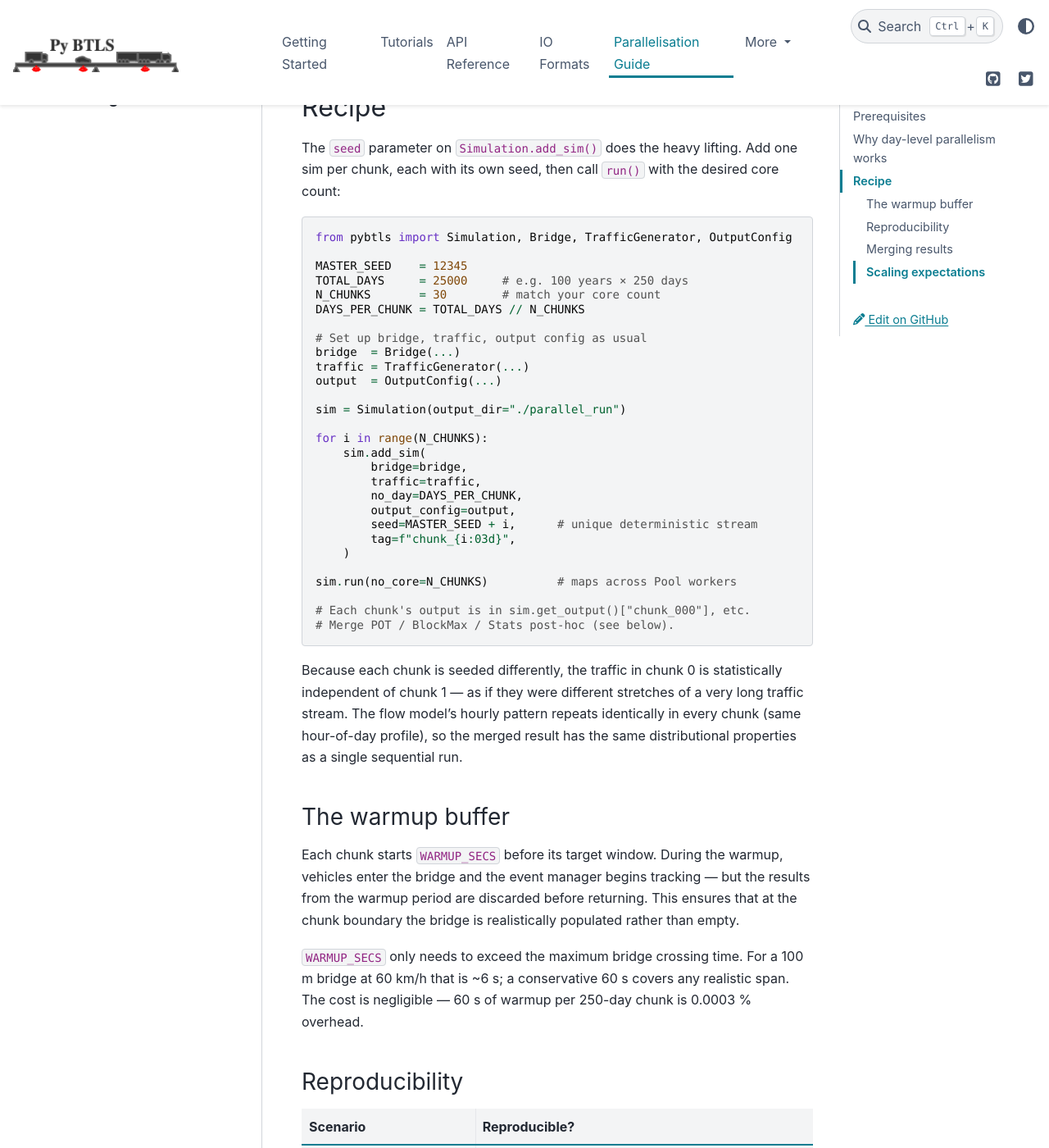
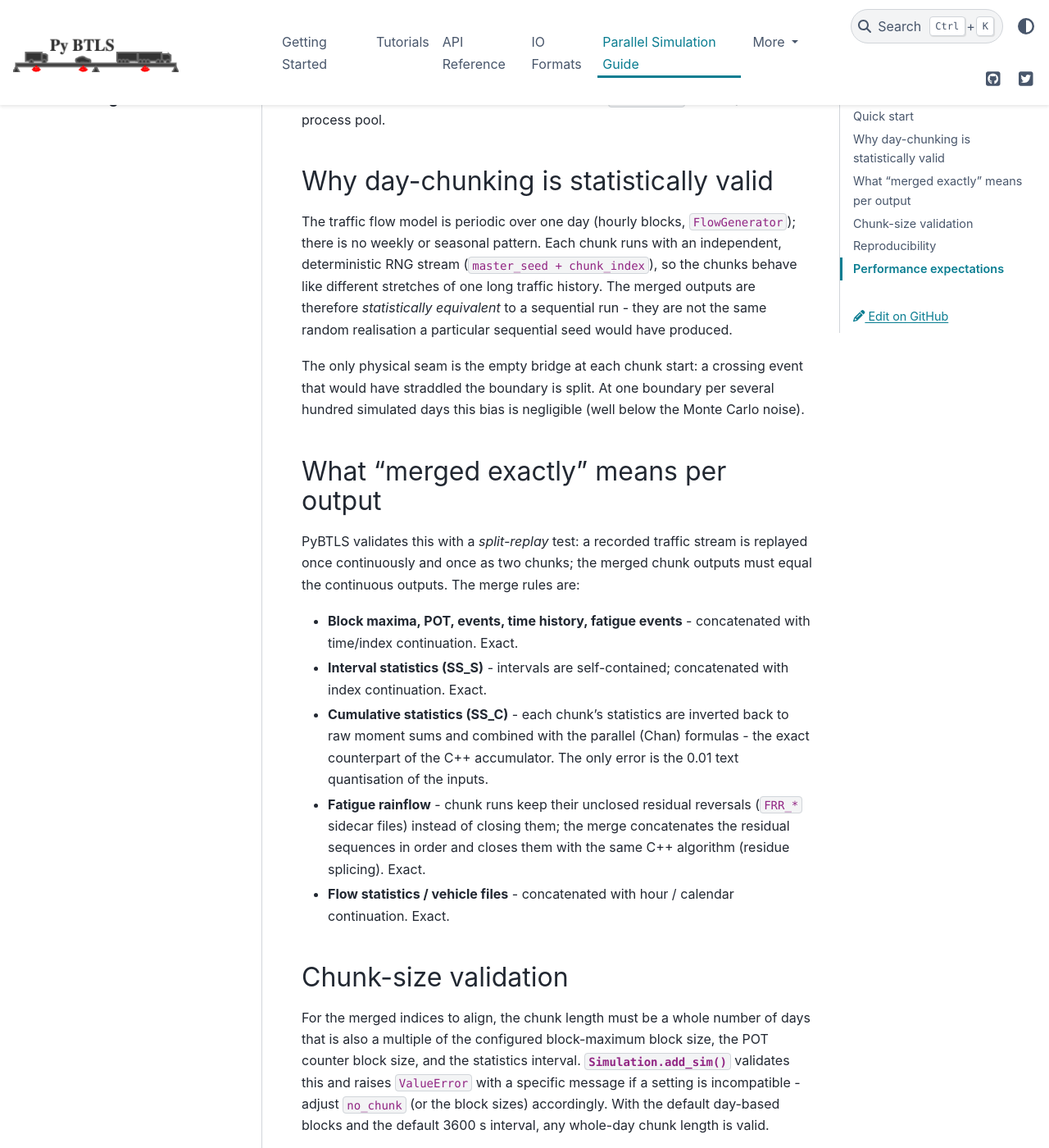
Before and after one commit to ccaprani/btls, a Sphinx documentation site: the page built from docs/source/parallel.rst, in a window 1280 px wide and 1400 px high, scrolled down 921 px. Shown: the whole window at 82% size. Built offline with Sphinx 7.4.7 and the PyData theme 0.15.4, drawn with Linux system fonts in a browser that asks for light colours; the version number is read from the project's files by our own code; some of the changed text lies outside the part shown.

Commit message:
docs: rewrite parallel guide around no_chunk API; document FRR sidecar
The previous parallel.rst described a manual chunking recipe and an
unimplemented warmup buffer. Rewritten around the actual
add_sim(no_chunk=N) API: quick start, statistical-validity rationale,
per-output merge semantics, chunk-size validation rules,
reproducibility matrix, and measured speedups. IO_formats gains the
FRR_* residual sidecar format.

Co-Authored-By: Claude Opus 4.8 (1M context) <noreply@anthropic.com>

```diff
--- a/docs/source/parallel.rst
+++ b/docs/source/parallel.rst
@@ -1,165 +1,135 @@
-Parallelisation Guide
-=====================
+Parallel Simulation Guide
+=========================
 
-PyBTLS simulations of long return periods (e.g. 100 years × 250 days =
-25 000 simulated days) can be parallelised across CPU cores by chunking
-the timeline into independent day-ranges and running each chunk as a
-separate process.  On a 30-core workstation this gives a near-linear
-speedup — a run that takes 8 hours single-threaded drops to ~16 minutes.
+Long simulations (e.g. a 100-year return period) can be split into
+independent day-chunks that run in parallel across CPU cores. PyBTLS
+does the splitting, seeding and result merging for you: pass
+``no_chunk`` to :meth:`Simulation.add_sim` and read the merged result
+as if it were a single run. On a 30-core workstation a simulation that
+takes ~10 hours single-threaded completes in ~20 minutes.
 
-Prerequisites
--------------
-
-The ``seed()`` API must be available (see PR #104 / the ``seed-api``
-branch).  Once merged, call it as:
+Quick start
+-----------
 
 .. code-block:: python
 
-   import pybtls
-   pybtls.lib.libbtls.seed(42)   # deterministic from here on
+   from pybtls import Simulation
 
+   sim = Simulation(output_dir="./out_100yr")
+   sim.add_sim(
+       bridge=bridge,
+       traffic=traffic_gen,          # a TrafficGenerator
+       no_day=25000,                 # e.g. 100 years x 250 days
+       output_config=output_config,
+       time_step=0.1,
+       seed=42,                      # master seed (optional)
+       no_chunk=25,                  # split into 25 chunks of 1000 days
+       tag="100yr",
+   )
+   sim.run(no_core=25)
 
-Why day-level parallelism works
--------------------------------
+   out = sim.get_output()["100yr"]   # one merged result
+   out.read_data("BM_summary")       # same shape as a sequential run
 
-The traffic flow model resets on hourly blocks
-(``FlowGenerator.cpp:updateBlock`` uses ``time % 3600``), so every day
-boundary (multiple of 86 400 s) is a natural seam.  The only coupling
-between consecutive days is:
+Everything else - per-chunk seeding, output directories, and the merge
+of every output type - is automatic. The merged object mirrors the
+usual output-manager interface (``get_summary``, ``read_data``,
+``relocate``); per-chunk results remain on disk under
+``<tag>/chunk_000``, ``<tag>/chunk_001``, ... and can be inspected with
+``out.read_chunk_data(key)`` or ``out.chunks``.
 
-* **Vehicles mid-bridge at midnight** — a truck crossing a 50 m bridge
-  at 80 km/h is on it for ~2.3 s.  This is handled by the *warmup
-  buffer* described below.
-* **Event-manager state** (running block-max, POT counters) — these are
-  accumulated per-chunk and merged post-hoc.
+Chunked simulations coexist freely with ordinary ones: you can add
+several chunked and unchunked simulations to the same ``Simulation``
+and they share one process pool.
 
-Neither of these requires the chunks to run in sequence.
+Why day-chunking is statistically valid
+---------------------------------------
 
+The traffic flow model is periodic over one day (hourly blocks,
+``FlowGenerator``); there is no weekly or seasonal pattern. Each chunk
+runs with an independent, deterministic RNG stream
+(``master_seed + chunk_index``), so the chunks behave like different
+stretches of one long traffic history. The merged outputs are therefore
+*statistically equivalent* to a sequential run - they are not the same
+random realisation a particular sequential seed would have produced.
 
-Recipe
-------
+The only physical seam is the empty bridge at each chunk start: a
+crossing event that would have straddled the boundary is split. At one
+boundary per several hundred simulated days this bias is negligible
+(well below the Monte Carlo noise).
 
-The ``seed`` parameter on ``Simulation.add_sim()`` does the heavy
-lifting.  Add one sim per chunk, each with its own seed, then call
-``run()`` with the desired core count:
+What "merged exactly" means per output
+--------------------------------------
 
-.. code-block:: python
+PyBTLS validates this with a *split-replay* test: a recorded traffic
+stream is replayed once continuously and once as two chunks; the merged
+chunk outputs must equal the continuous outputs. The merge rules are:
 
-   from pybtls import Simulation, Bridge, TrafficGenerator, OutputConfig
+* **Block maxima, POT, events, time history, fatigue events** -
+  concatenated with time/index continuation. Exact.
+* **Interval statistics (SS_S)** - intervals are self-contained;
+  concatenated with index continuation. Exact.
+* **Cumulative statistics (SS_C)** - each chunk's statistics are
+  inverted back to raw moment sums and combined with the parallel
+  (Chan) formulas - the exact counterpart of the C++ accumulator. The
+  only error is the 0.01 text quantisation of the inputs.
+* **Fatigue rainflow** - chunk runs keep their unclosed residual
+  reversals (``FRR_*`` sidecar files) instead of closing them; the
+  merge concatenates the residual sequences in order and closes them
+  with the same C++ algorithm (residue splicing). Exact.
+* **Flow statistics / vehicle files** - concatenated with hour /
+  calendar continuation. Exact.
 
-   MASTER_SEED    = 12345
-   TOTAL_DAYS     = 25000     # e.g. 100 years × 250 days
-   N_CHUNKS       = 30        # match your core count
-   DAYS_PER_CHUNK = TOTAL_DAYS // N_CHUNKS
+Chunk-size validation
+---------------------
 
-   # Set up bridge, traffic, output config as usual
-   bridge  = Bridge(...)
-   traffic = TrafficGenerator(...)
-   output  = OutputConfig(...)
+For the merged indices to align, the chunk length must be a whole
+number of days that is also a multiple of the configured block-maximum
+block size, the POT counter block size, and the statistics interval.
+:meth:`Simulation.add_sim` validates this and raises ``ValueError``
+with a specific message if a setting is incompatible - adjust
+``no_chunk`` (or the block sizes) accordingly. With the default
+day-based blocks and the default 3600 s interval, any whole-day chunk
+length is valid.
 
-   sim = Simulation(output_dir="./parallel_run")
-
-   for i in range(N_CHUNKS):
-       sim.add_sim(
-           bridge=bridge,
-           traffic=traffic,
-           no_day=DAYS_PER_CHUNK,
-           output_config=output,
-           seed=MASTER_SEED + i,      # unique deterministic stream
-           tag=f"chunk_{i:03d}",
-       )
-
-   sim.run(no_core=N_CHUNKS)          # maps across Pool workers
-
-   # Each chunk's output is in sim.get_output()["chunk_000"], etc.
-   # Merge POT / BlockMax / Stats post-hoc (see below).
-
-Because each chunk is seeded differently, the traffic in chunk 0 is
-statistically independent of chunk 1 — as if they were different
-stretches of a very long traffic stream.  The flow model's hourly
-pattern repeats identically in every chunk (same hour-of-day profile),
-so the merged result has the same distributional properties as a
-single sequential run.
-
-
-The warmup buffer
-^^^^^^^^^^^^^^^^^
-
-Each chunk starts ``WARMUP_SECS`` before its target window.  During
-the warmup, vehicles enter the bridge and the event manager begins
-tracking — but the results from the warmup period are discarded before
-returning.  This ensures that at the chunk boundary the bridge is
-realistically populated rather than empty.
-
-``WARMUP_SECS`` only needs to exceed the maximum bridge crossing time.
-For a 100 m bridge at 60 km/h that is ~6 s; a conservative 60 s
-covers any realistic span.  The cost is negligible — 60 s of warmup
-per 250-day chunk is 0.0003 % overhead.
-
+Chunking requires a :class:`TrafficGenerator` (recorded traffic cannot
+be re-seeded) and ``no_day`` divisible by ``no_chunk``.
 
 Reproducibility
-^^^^^^^^^^^^^^^
+---------------
 
-+-----------------------------------------+------------------+
-| Scenario                                | Reproducible?    |
-+=========================================+==================+
-| Single run, no ``seed()``               | No (same as      |
-|                                         | today)           |
-+-----------------------------------------+------------------+
-| Single run, ``seed(42)``                | Yes              |
-+-----------------------------------------+------------------+
-| Parallel, no ``seed()``                 | No (each worker  |
-|                                         | auto-seeds from  |
-|                                         | ``random_device``|
-|                                         | — different but  |
-|                                         | independent)     |
-+-----------------------------------------+------------------+
-| Parallel, ``seed(master + chunk_id)``   | Yes              |
-+-----------------------------------------+------------------+
++--------------------------------------------+----------------------+
+| Scenario                                   | Reproducible?        |
++============================================+======================+
+| ``seed=None`` (default)                    | No - a random master |
+|                                            | seed is drawn; read  |
+|                                            | it back from         |
+|                                            | ``out.master_seed``  |
++--------------------------------------------+----------------------+
+| ``seed=42, no_chunk=N``                    | Yes - chunk i runs   |
+|                                            | with seed 42 + i     |
++--------------------------------------------+----------------------+
+| Same seed, different ``no_chunk``          | No - different chunk |
+|                                            | boundaries and seeds |
++--------------------------------------------+----------------------+
 
-If ``seed()`` is never called, every spawned worker process loads
-``libbtls`` fresh, which triggers ``std::random_device`` to seed the
-Mersenne Twister independently.  The result is non-reproducible but
-statistically valid — exactly the same behaviour as a single unseeded
-run, just faster.
+Performance expectations
+------------------------
 
+Day-chunking is embarrassingly parallel; the only overheads are the
+process spawn (~0.5 s per worker, one-off) and the merge (sub-second).
+Measured on a 32-core workstation (2 lanes, 500 trucks/h/lane, 0.1 s
+step, BM+POT+Stats+rainflow outputs):
 
-Merging results
-^^^^^^^^^^^^^^^
+==========  ===========  ================  ========
+Days        single core  8 chunks/8 cores  speedup
+==========  ===========  ================  ========
+16          2.5 s        0.8 s             3.1x
+96          15.0 s       2.1 s             7.1x
+==========  ===========  ================  ========
 
-After the parallel run, each chunk returns its own:
+The shortfall from 8x is the fixed spawn cost; for real workloads
+(minutes to hours per chunk) the speedup approaches the core count.
 
-* **POT events** — concatenate the per-chunk event lists.  Threshold
-  comparisons were already applied within each chunk; no re-filtering
-  needed.
-* **Block maxima** — if a block boundary falls inside a chunk, that
-  chunk's block-max is final.  If the block spans two chunks (unlikely
-  when chunks are ≥ 1 day and blocks are also ≥ 1 day), take the
-  per-load-effect maximum across the two partial blocks.
-* **Running statistics** — online-moment accumulators (mean, M2, M3,
-  M4) can be combined across chunks using the parallel version of
-  Welford's algorithm.  See the ``CEventStatistics`` accumulator in
-  the C++ API docs.
-* **Fatigue rainflow** — the cycle-range histograms are additive:
-  sum the cycle counts for each range bin across chunks.
-
-
-Scaling expectations
-^^^^^^^^^^^^^^^^^^^^
-
-Day-level parallelism is embarrassingly parallel (no synchronisation,
-no shared memory).  The overhead per worker is:
-
-* Process spawn: ~0.5 s (one-time, amortised over hours of work)
-* Warmup: ~60 s of extra simulation per chunk
-* Merge: sub-second for concatenation + max
-
-Expected speedup on *N* cores:
-
-.. math::
-
-   \text{speedup} \approx N \times \frac{T_\text{chunk}}{T_\text{chunk} + T_\text{warmup}}
-
-For a 250-day chunk, ``T_chunk`` is minutes to hours and
-``T_warmup`` is ~60 s — the fraction is effectively 1.  So 30 cores
-→ ~30× speedup.
+Choose ``no_chunk`` roughly equal to the cores you will give
+``run(no_core=...)``; more chunks than cores also works (they queue).
```
Also changed, not shown: dev_log/05_phase4.md (added, +71 -0 lines), docs/source/IO_formats.rst (+11 -0 lines).
